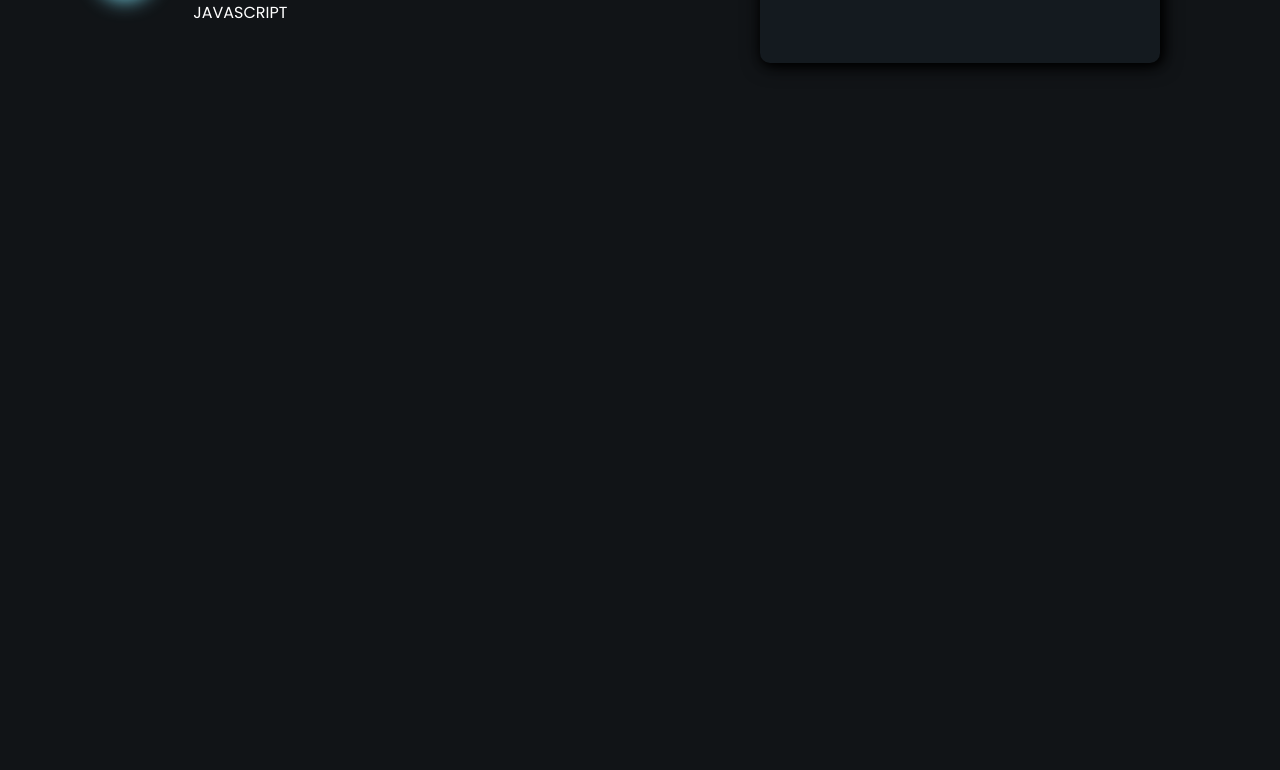
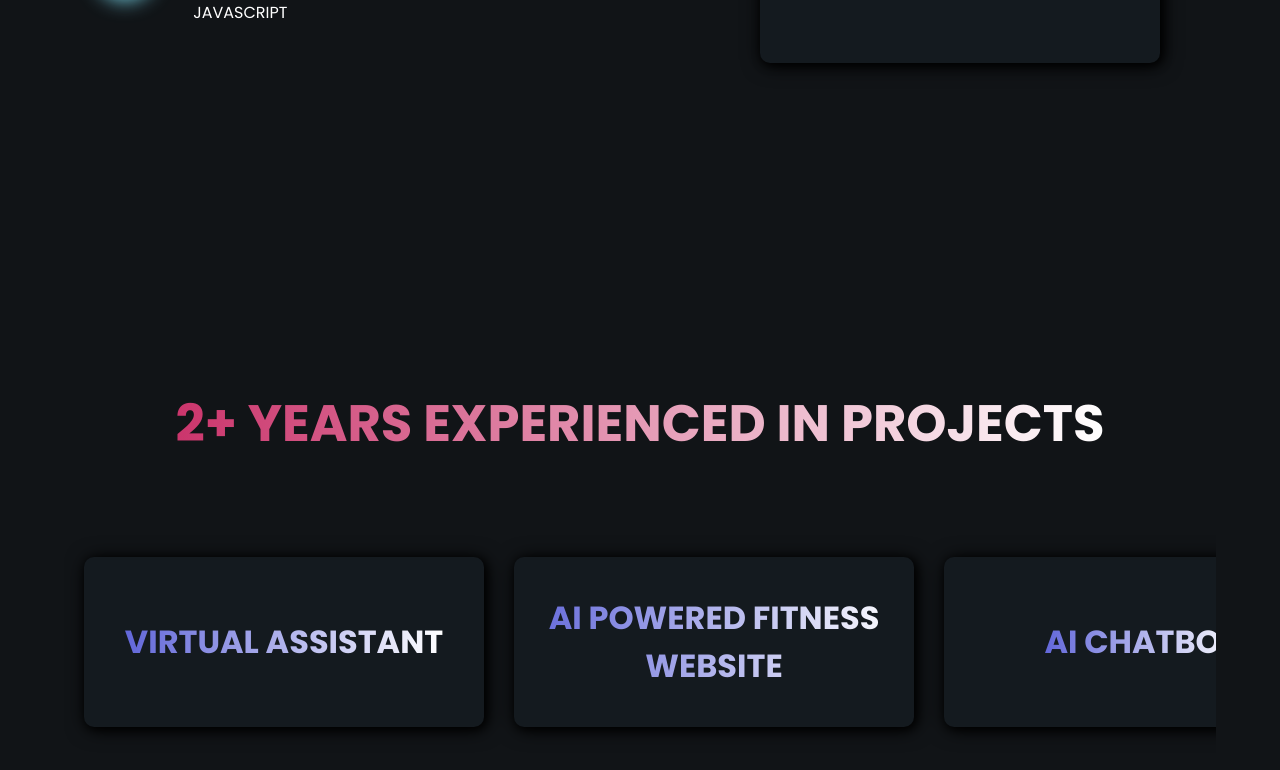
Before and after one commit to Manish-pro854/Portpolio, a React (Vite) app: page / in a window 1280 px wide. Shown: the part 1412-2182 px from the top of the page. Before the commit the page ends 1600 px from the top, so only its background shows below. Built offline with nearby package versions, Linux system fonts and the light colour scheme.

Commit message:
create projects component

```diff
--- a/src/App.jsx
+++ b/src/App.jsx
@@ -1,6 +1,7 @@
 import About from "./components/About/About"
 import Home from "./components/Home/Home"
 import Nav from "./components/Nav/Nav"
+import Projects from "./components/Projects/Projects"
 
 function App() {
 
@@ -9,6 +10,7 @@ function App() {
     <Nav/>
     <Home/>
     <About/>
+    <Projects/>
     </>
   )
 }
--- a/src/components/Card/Card.css
+++ b/src/components/Card/Card.css
@@ -13,6 +13,8 @@
   border-radius: 10px;
   transition: all 0.2s;
   cursor: pointer;
+  flex-shrink: 0;
+  padding: 10px;
 }
 
 .card:hover{
--- /dev/null
+++ b/src/components/Projects/Projects.css
@@ -0,0 +1,29 @@
+#projects{
+  width: 100%;
+  height: 100vh;
+  display: flex;
+  align-items: center;
+  justify-content: center;
+  flex-direction: column;
+  gap: 30px;
+}
+
+.slider{
+  width: 90%;
+  height: 300px;
+  display: flex;
+  align-items: center;
+  overflow-x: scroll;
+  overflow-y: hidden;
+  gap: 30px;
+  scrollbar-width: none;
+  padding: 20px;
+}
+
+#para{
+  font-size: 4vmax;
+  background: linear-gradient(to right, rgb(203 , 53, 108),white);
+  background-clip: text;
+  color: transparent;
+  text-align: center;
+}
--- /dev/null
+++ b/src/components/Projects/Projects.jsx
@@ -0,0 +1,27 @@
+import React from 'react'
+import "./Projects.css"
+import Card from '../Card/Card'
+import va from "../../assets/va.png"
+import fw from "../../assets/fw.png"
+import cb from "../../assets/cb.png"
+import tti from "../../assets/tti.png"
+import br from "../../assets/br.png"
+import ise from "../../assets/ise.png"
+
+function Projects(title,image) {
+  return (
+    <div id="projects">
+      <h1 id='para'>2+ YEARS EXPERIENCED IN PROJECTS</h1>
+      <div className="slider">
+        <Card title="VIRTUAL ASSISTANT" image={va}/>
+        <Card title="AI POWERED FITNESS WEBSITE" image={fw}/>
+        <Card title="AI CHATBOX" image={cb}/>
+        <Card title="AI TEXT TO IMAGE" image={tti}/>
+        <Card title="AI BACKGROUND REMOVER" image={br}/>
+        <Card title="IMAGE SEARCH ENGINE" image={ise}/>
+      </div>
+    </div>
+  )
+}
+
+export default Projects
```
Also changed, not shown: src/components/Projects/Project.css (deleted), src/components/Projects/Project.jsx (deleted).
